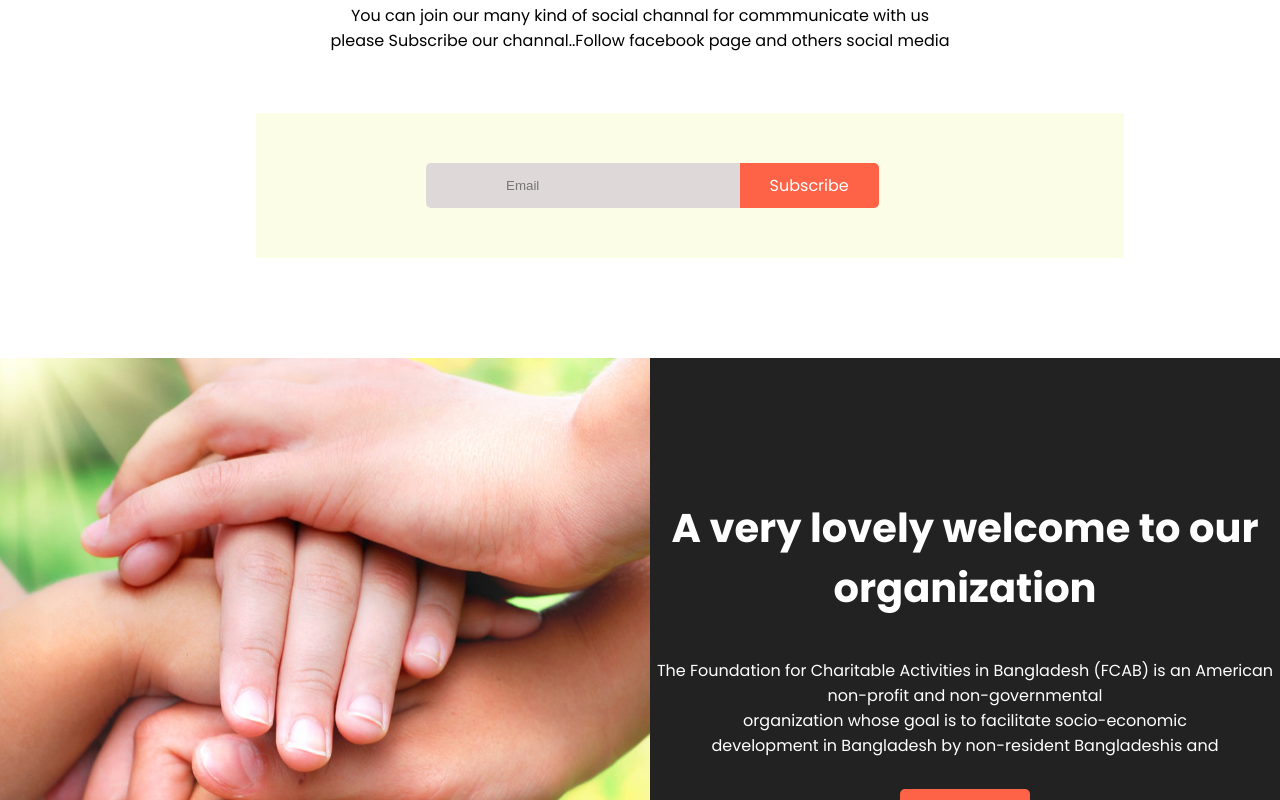
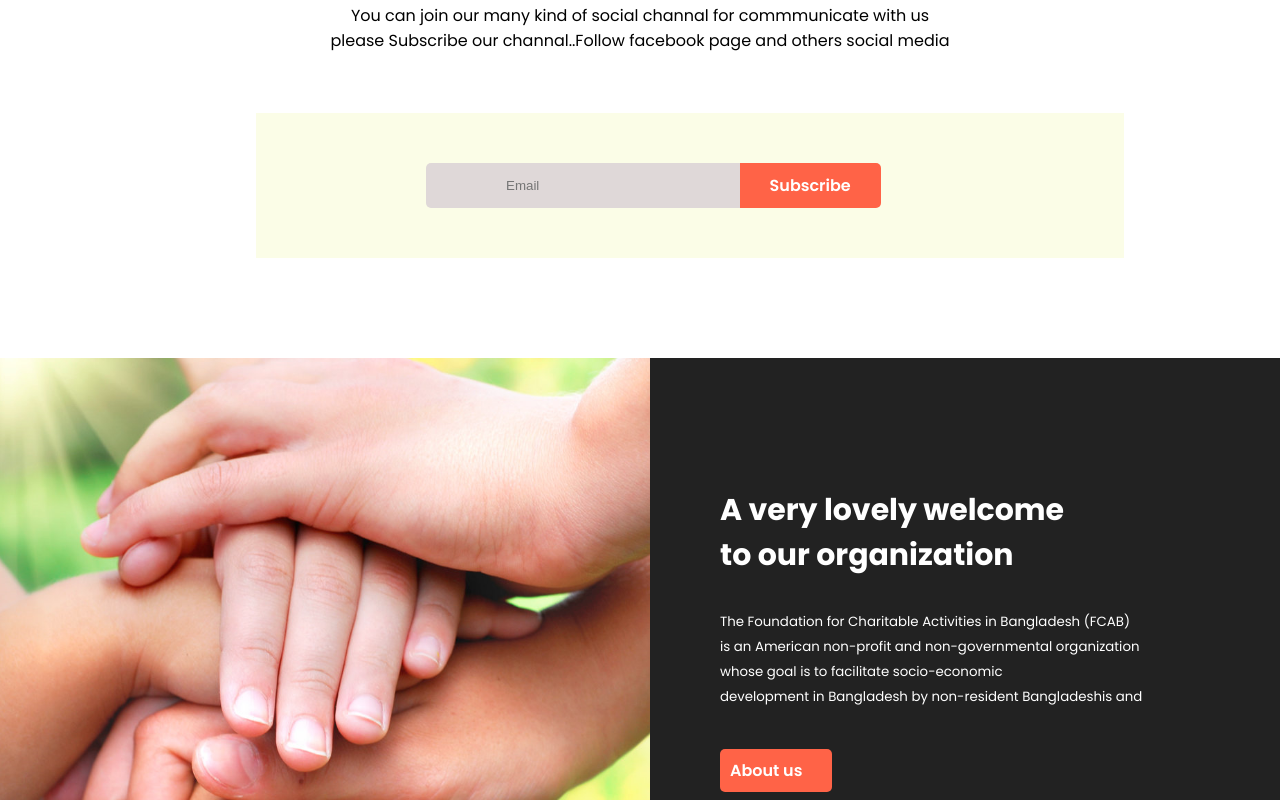
Before and after one commit to tanjilulkarim/donate-diu-tanjil-repo, a plain HTML site: page index.html in a window 1280 px wide. Shown: the part 2000-2800 px from the top of the page. Drawn offline with Linux system fonts and the light colour scheme; a web font is replaced by a local one.

Commit message:
complete alhamdulillah

```diff
--- a/index.html
+++ b/index.html
@@ -29,7 +29,7 @@
 
         </div>
         <div class="button">
-            <a class="donate-button" target="_blank" href="">Donate Now</a>
+            <a class="common-button" target="_blank" href="">Donate Now</a>
         </div>
 
     </section>
@@ -58,7 +58,7 @@
             <hr>
         </div>
         <div class="button">
-            <a class="donate-button" target="_blank" href="">Donate Now</a>
+            <a class="common-button" target="_blank" href="">Donate Now</a>
         </div>
     </section>
     <!-- section 02 end for donate -->
@@ -108,7 +108,7 @@
         </div>
         <div class="manual-donate">
             <input id="speacial-input" type="email" placeholder="Email">
-            <a id="speacial-buttoon" class="donate-button" target="_blank" href="">Subscribe</a>
+            <a id="speacial-buttoon" class="common-button" target="_blank" href="">Subscribe</a>
         </div>
         <!-- update section -->
 
@@ -123,17 +123,16 @@
                     <img class="hand-image" src="/images/hand.png" alt="">
                 </div>
                 <div class="welcome-text">
-                    <h1>A very lovely welcome to our organization</h1>
-                    <p>The Foundation for Charitable Activities in Bangladesh (FCAB) is an American non-profit and
-                        non-governmental <br>
-                        organization whose goal is to facilitate socio-economic<br> development in Bangladesh by
+                    <h1>A very lovely welcome <br> to our organization</h1>
+                    <small>The Foundation for Charitable Activities in Bangladesh (FCAB) <br> is an American non-profit
+                        and
+                        non-governmental
+                        organization <br> whose goal is to facilitate socio-economic<br> development in Bangladesh by
                         non-resident
-                        Bangladeshis and<br>
-                    </p>
-                    <div class="button">
-                        <a class="donate-button" target="_blank" href="">About us</a>
-                    </div>
+                        Bangladeshis and<br></small><br><br>
+                    <a id="about-us-botton" class="common-button" target="_blank" href="">About us</a>
                 </div>
+            </div>
             </div>
 
         </section>
@@ -147,7 +146,12 @@
     </section>
     <div class="section-tittle">
         <h1>Our volunters</h1>
-        <p>We have many volunters..They work for our organization....They love our country</p>
+        <p>We change lives by providing shelter, job coaching, skills training, mentoring & more. <br>Donate to support
+            our
+
+            mission to
+            restore hope to the displaced and disadvantaged. <br> We have many volunters..They work for our
+            organization....They love our country</p>
     </div>
 
     <div class="image-volunter">
--- a/style.css
+++ b/style.css
@@ -32,13 +32,14 @@ body {
 
 }
 
-.donate-button {
+.common-button {
     text-decoration: none;
     /* background-image: linear-gradient(45deg, rgb(242, 143, 104), rgb(236, 81, 53)); */
     background-color: tomato;
     padding: 10px 30px;
     border-radius: 5px;
     color: white;
+    font-weight: 600;
 
 }
 
@@ -211,14 +212,23 @@ input[type=email] {
 
 .welcome-text {
     text-align: center;
+    text-align: justify;
+    padding-left: 70px;
     padding-top: 100px;
     color: white;
     background-color: #222222;
+    width: 50%;
 }
 
 .welcome-text h1 {
-    font-size: 40px;
+    font-size: 30px;
 }
+
+#about-us-botton {
+    margin-top: 30px;
+    padding-left: 10px;
+}
+
 
 
 /* footer */
```
